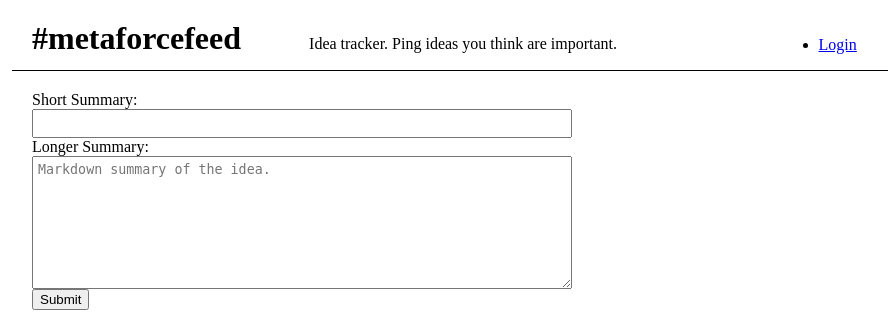
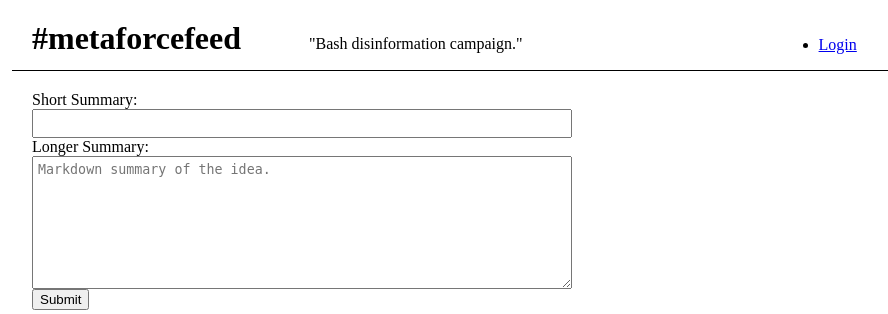
Before and after one commit to qpfiffer/metaforcefeed, a Python web app: template metaforcefeed/templates/submit.html in a window 1280 px wide. Shown: the top 314 px of the page, without its empty margins (58-946 px from the left). Run offline with Jinja, Linux system fonts and the light colour scheme; the template is opened without the code that fills it, so the values that code supplies are empty.

Commit message:
Updated tagline.

```diff
--- a/metaforcefeed/templates/index.html
+++ b/metaforcefeed/templates/index.html
@@ -9,7 +9,7 @@
         <div id="nav" class="grid grid-pad" id="content">
             <div class="col-8-12">
                 <div class="content">
-                    <span><h1 id="main_header">#metaforcefeed</h1> Idea tracker. Ping ideas you think are important.</span>
+                    <span><h1 id="main_header">#metaforcefeed</h1> "Bash disinformation campaign."</span>
                 </div>
             </div>
             <div class="col-4-12">
```
